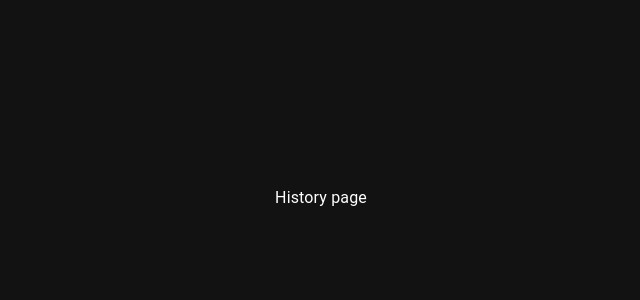
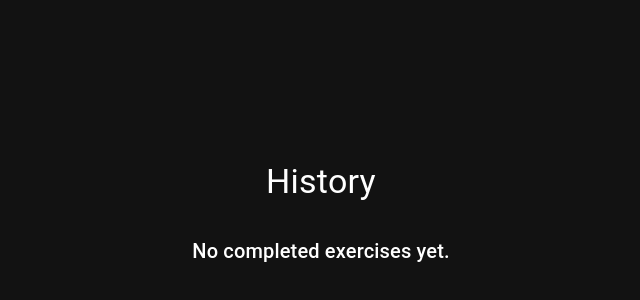
Before and after one commit to paulamazoc/fitness-tracker, a React (Vite) app: page /history in a window 1280 px wide. Shown: the part 202-502 px from the top of the page, without its empty margins (319-959 px from the left). Built offline with nearby package versions, Linux system fonts and the light colour scheme.

Commit message:
feat: create history page basic layout

```diff
--- a/src/pages/History.tsx
+++ b/src/pages/History.tsx
@@ -1,7 +1,29 @@
+import { useExercise } from "@/providers/Exercise";
+import { Container, List, ListItem, ListItemText, Typography } from "@mui/material";
+
 export const History = () => {
+    const { exercises } = useExercise();
+    const completedExercises = exercises.filter((exercise) => exercise.isDone);
     return (
-        <>
-            History page
-        </>
+        <Container maxWidth="md" sx={{ pt: 4 }}>
+            <Typography variant="h4" mb={4}>
+                History
+            </Typography>
+            {completedExercises.length === 0 ? (
+                <Typography variant="h6">No completed exercises yet.</Typography>
+            ) : (
+                <List>
+                    {completedExercises.map((exercise) => (
+                        <ListItem key={exercise.id}>
+                            <ListItemText
+                                primary={exercise.name}
+                                secondary={`Sets: ${exercise.completedSets} [COMPLETED]`}
+                            />
+                        </ListItem>
+                    ))}
+                </List>
+            )
+            }
+        </Container>
     );
 };
```
